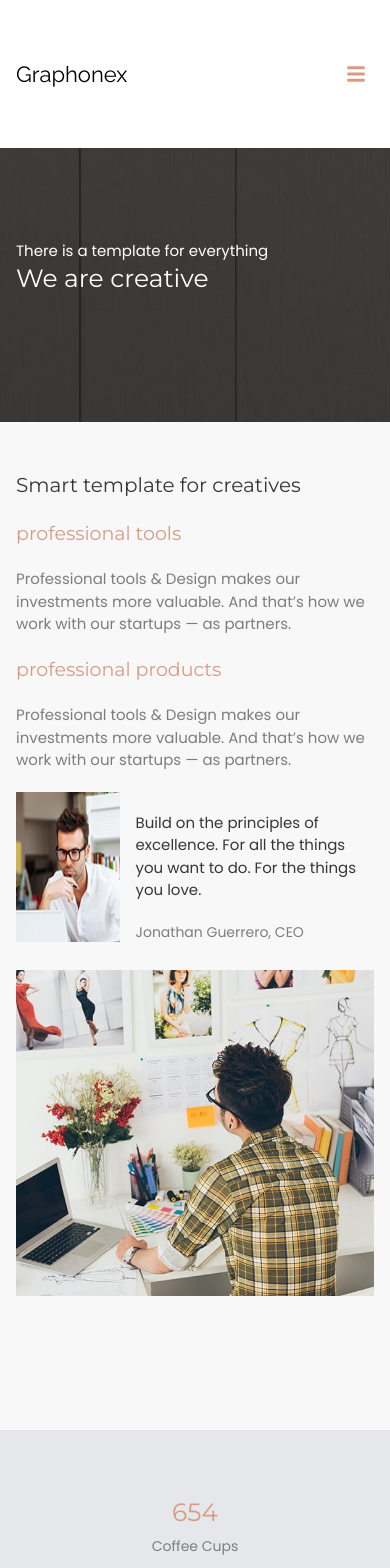
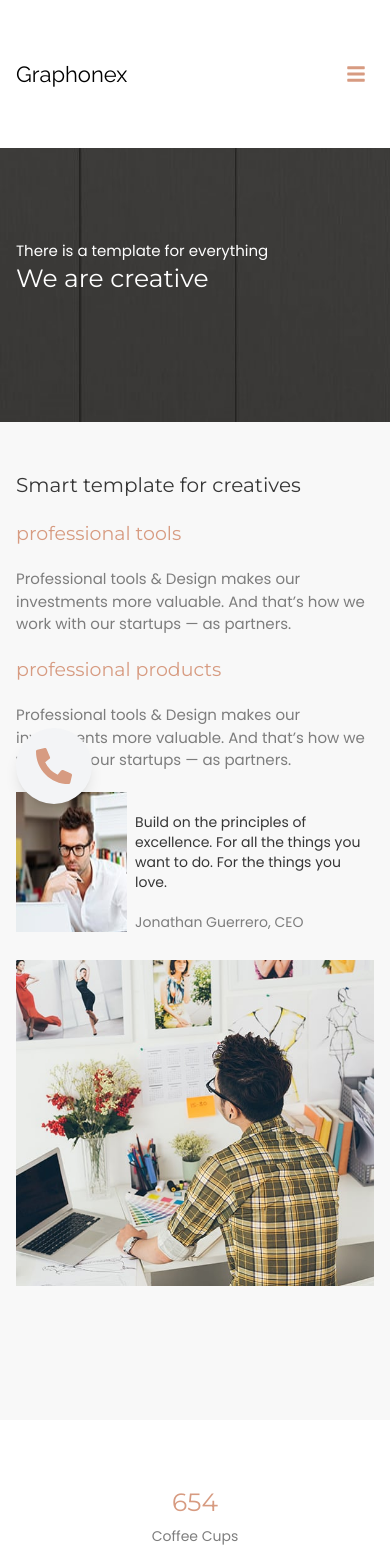
Before and after one commit to ashfakniloy/graphonex, a Next.js app: page /about in a window 390 px wide. Shown: the top 1568 px of the page. Built offline with nearby package versions, Linux system fonts and the light colour scheme.

Commit message:
added call button

```diff
--- /dev/null
+++ b/components/Agent.js
@@ -0,0 +1,78 @@
+import {
+  FaPhoneAlt,
+  FaUserCircle,
+  FaTimes,
+  FaAngleDown,
+  FaAngleUp,
+  FaTelegram,
+  FaWhatsapp,
+  FaViber,
+  FaFacebookMessenger,
+} from "react-icons/fa";
+import { useState } from "react";
+
+function Agent() {
+  const [showAgent, setShowAgent] = useState(false);
+  const [showIcons, setShowIcons] = useState(false);
+
+  return (
+    <div className=" fixed bottom-10 left-4 lg:left-10">
+      <button
+        type="button"
+        className="z-20 p-5 opacity-100 text-4xl font-extrabold text-custom-orange
+      bg-gray-100 shadow-lg rounded-full  duration-300
+      hover:text-opacity-70"
+        onClick={() => setShowAgent(true)}
+      >
+        <FaPhoneAlt />
+      </button>
+
+      {showAgent && (
+        <div className="bg-white shadow-xl rounded fixed z-30 bottom-10 left-3 lg:left-10">
+          <div
+            className="absolute top-2 right-2 text-lg text-slate-700 hover:text-custom-orange duration-300"
+            onClick={() => setShowAgent(false)}
+          >
+            <FaTimes />
+          </div>
+          <div className="flex flex-col items-center gap-1 px-20 py-10">
+            <div className="text-custom-orange text-7xl">
+              <FaUserCircle />
+            </div>
+            <h1 className="heading-sm">John Smith</h1>
+            <p className="text-xs">Agent</p>
+            <p className="flex items-center text-custom-orange cursor-pointer hover:text-black duration-300">
+              <FaPhoneAlt className="mr-1 text-xs" />
+              <p className="text-sm">+01777777777</p>
+            </p>
+            <div
+              className="absolute bottom-2 text-2xl text-slate-600 hover:text-custom-orange duration-300"
+              onClick={() => setShowIcons(!showIcons)}
+            >
+              {!showIcons ? <FaAngleDown /> : <FaAngleUp />}
+            </div>
+          </div>
+
+          {showIcons && (
+            <div className="border-t px-6 pt-5 pb-6  flex justify-between gap-3 text-4xl">
+              <div className="text-blue-400 hover:opacity-70 duration-300">
+                <FaTelegram />
+              </div>
+              <div className="text-green-500 hover:opacity-70 duration-300">
+                <FaWhatsapp />
+              </div>
+              <div className="text-blue-700 hover:opacity-70 duration-300">
+                <FaViber />
+              </div>
+              <div className="text-blue-500 hover:opacity-70 duration-300">
+                <FaFacebookMessenger />
+              </div>
+            </div>
+          )}
+        </div>
+      )}
+    </div>
+  );
+}
+
+export default Agent;
--- a/components/Counts.js
+++ b/components/Counts.js
@@ -17,7 +17,7 @@ function Counts() {
   };
 
   return (
-    <div className="bg-gray-200">
+    <div className="bg-white">
       <div className="lg:container py-16 px-4 lg:py-36">
         <Waypoint onEnter={onVWEnter}>
           <div className="grid lg:grid-cols-4 gap-4">
--- a/components/Creatives.js
+++ b/components/Creatives.js
@@ -23,15 +23,16 @@ function Creatives() {
               Professional tools & Design makes our investments more valuable.
               And that’s how we work with our startups — as partners.
             </p>
-            <div className="mt-5 flex gap-4">
+            <div className="mt-5 flex gap-2 lg:gap-4">
               <Image
                 src="/images/about/about.jpg"
                 alt=""
+                className=""
                 width={300}
                 height={300}
               />
-              <div className="mt-5 lg:ml-8">
-                <p className=" text-custom-gray">
+              <div className="mt-5">
+                <p className=" text-custom-gray text-sm lg:text-base">
                   Build on the principles of excellence. For all the things you
                   want to do. For the things you love.
                 </p>
--- a/components/DropDown.js
+++ b/components/DropDown.js
@@ -1,7 +1,6 @@
 import React, { useState } from "react";
 import Link from "next/link";
 import { FaAngleDown } from "react-icons/fa";
-import classNames from "classnames";
 
 function DropDown({ pathname }) {
   const [showMenu, setShowMenu] = useState(false);
--- a/components/Layout.js
+++ b/components/Layout.js
@@ -5,6 +5,7 @@ import Footer from "./Footer";
 import Header from "./Header";
 import Header2 from "./Header2";
 import ScrollToTop from "./ScrollOnTop";
+import Agent from "./Agent";
 
 function Layout({ title, description, keywords, heading, text, children }) {
   const { pathname } = useRouter();
@@ -23,6 +24,7 @@ function Layout({ title, description, keywords, heading, text, children }) {
         <Banner heading={heading} text={text} />
 
         {children}
+        <Agent />
 
         <ScrollToTop />
 
```
